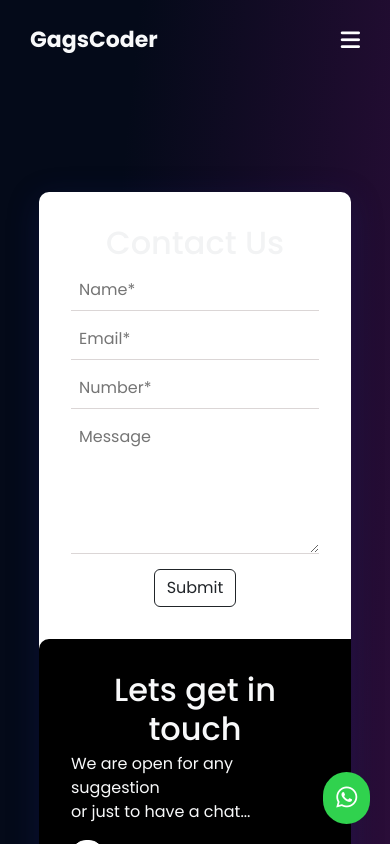
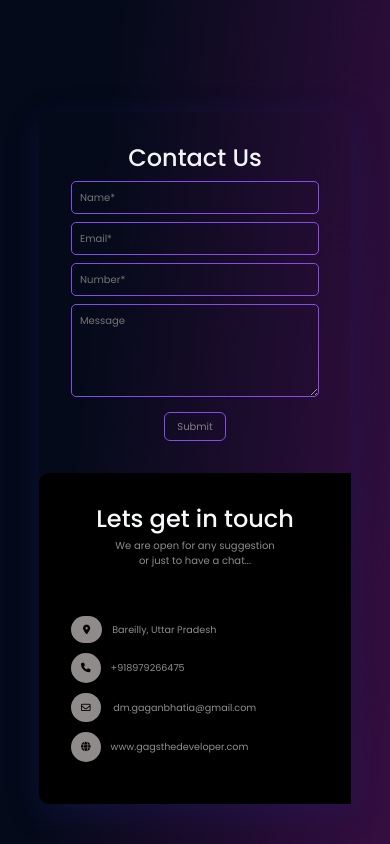
Before and after one commit to GagsBhatiaCoder/gagsportfolio, a React (Create React App) app: page /contact in a window 390 px wide. Shown: the top 844 px of the page. Built offline with nearby package versions, Linux system fonts and the light colour scheme.

Commit message:
add contact form

```diff
--- a/src/Components/Comp.css
+++ b/src/Components/Comp.css
@@ -659,7 +659,7 @@ nav ul li a {
   flex-direction: column;
   gap: 12px;
   transition: 0.3s ease-in-out;
-  border: 0.1px solid rgb(48, 110, 232);
+  border: 0.1px solid rgb(133, 76, 230);
   box-shadow: rgba(23, 92, 230, 0.15) 0px 4px 24px;
 }
 .experience-box:hover {
@@ -696,19 +696,19 @@ nav ul li a {
 /* ========================================Project Section=============================================== */
 .btn-group .btn {
   color: #fff;
-  border: 0.1px solid rgb(48, 110, 232);
+  border: 0.1px solid rgb(133, 76, 230);
   box-shadow: rgba(23, 92, 230, 0.15) 0px 4px 24px;
 }
 
 .btn-group .btn.active {
-  background-color: rgba(74, 127, 234, 0.471);
+  background-color: rgba(132, 76, 230, 0.762);
   color: #fff; /* White text color */
 }
 /* ========================================Contact form css starts here================================== */
 
 .contact-container {
   display: flex;
-  background-color: #fff;
+  background-color: none;
   width: 80%;
   margin: 7rem auto;
   border-radius: 10px;
@@ -724,61 +724,55 @@ nav ul li a {
   font-size: 3rem;
   text-align: center;
 }
+.form-subtitle {
+  color: var(--secondary-font-color);
+  text-align: center;
+}
 .form-links {
   text-decoration: none;
-  color: #fff;
+  color: var(--secondary-font-color);
 }
 .form-icon {
-  background-color: #fff;
+  background-color: var(--secondary-font-color);
   color: #000;
-  border: 1px solid #fff;
   border-radius: 30px;
   margin: 0 10px 10px 0;
+  padding: 10px;
 }
-.form-icon:hover {
-  background-image: linear-gradient(
-    to left bottom,
-    #1d24ca,
-    #0056e5,
-    #007cf5,
-    #009efb,
-    #25bdfd,
-    #54cdfd,
-    #79dcfd,
-    #9cebfe,
-    #a1f0fd,
-    #a7f5fc,
-    #aefafb,
-    #b6fffa
-  );
-}
+
 .form-input {
   border: none;
-  border-bottom: 1px solid #dbd6d6;
+  border: 0.1px solid rgb(133, 76, 230);
+  color: #fff;
+  border-radius: 5px;
   font-size: 1rem;
   margin-bottom: 0.5rem;
   outline: none;
   padding: 0.5rem;
   width: 100%;
+  background: none;
 }
 .contact-form {
   flex: 1;
   padding: 2rem;
 }
 
-.form-btn {
-  background-color: #5cce93;
-  font-size: 1rem;
-  border: none;
-  border-radius: 15px;
-  padding: 0.5rem 1rem;
+.submit-btn {
+  color: grey;
+  background: none;
+  border: 0.1px solid rgb(133, 76, 230);
 }
-.form-btn:hover {
-  background-color: #45cc86;
-  cursor: pointer;
+.submit-btn:hover {
+  border: 0.1px solid rgb(133, 76, 230);
+  background-color: rgb(133, 76, 230);
 }
+
 .loader {
   background: none;
+}
+
+.success-msg {
+  color: #fff;
 }
 
 /* ==============================Footer Css Starts Here========================= */
@@ -935,7 +929,12 @@ nav ul li a {
   }
 
   .form-title {
-    font-size: 2rem;
+    font-size: 24px;
+  }
+  .form-subtitle,
+  .submit-btn,
+  .form-input {
+    font-size: 10px;
   }
   .form-icon,
   .form-links {
--- a/src/Components/ContactForm.jsx
+++ b/src/Components/ContactForm.jsx
@@ -1,9 +1,5 @@
 import React, { useRef, useState } from 'react'
-import Footer from './Footer'
-import { Link, useNavigate } from 'react-router-dom'
-import FloatWatsappBtn from './FloatWatsappBtn'
-import { FadeLoader } from 'react-spinners'
-import Nav2 from './Nav2'
+import { Link } from 'react-router-dom'
 
 export default function ContactForm() {
     const [loading, setLoading] = useState(false)
@@ -11,8 +7,8 @@ export default function ContactForm() {
     const [email, setEmail] = useState('')
     const [number, setNumber] = useState('')
     const [message, setMessage] = useState('')
+    const [successMessage, setSuccessMessage] = useState("")
 
-    const navigate = useNavigate()
     const formRef = useRef(null);
     document.title = "PortFolio Website || Contact"
     const scriptUrl = "https://script.google.com/macros/s/AKfycbzOD1JjkWNb1NsIY7nlLetmZF9iD8DsvXoUGwjx7eQPPC2rOWJ6X9pcc4XaGc1IPH1U/exec"
@@ -20,14 +16,15 @@ export default function ContactForm() {
     const handleSubmit = (e) => {
         e.preventDefault()
         setLoading(true)
+        setSuccessMessage(''); // Clear any previous success message
+
         fetch(scriptUrl, { method: 'POST', body: new FormData(formRef.current) })
             .then(res => {
-                alert("SUCCESSFULLY SUBMITTED");
+                setSuccessMessage("Form submitted successfully!")
                 setName('');
                 setEmail('')
                 setNumber('')
                 setMessage('')
-                navigate('/contact')
                 setLoading(false)
 
 
@@ -57,22 +54,12 @@ export default function ContactForm() {
 
     return (
         <>
-
-            <Nav2 />
-            {loading && (<div className='loader' style={{ position: "fixed", top: 0, left: 0, width: "100%", height: "100%", display: "flex", justifyContent: "center", alignItems: "center", backgroundColor: "rgba(255, 255, 255, 0.8)", zIndex: 1000 }}><FadeLoader
-                color={"#000"}
-                loading={loading}
-                size={100}
-                aria-label="Loading Spinner"
-                data-testid="loader"
-            /> </div>)}
-            <FloatWatsappBtn />
-            <div className='contact-container'>
+            <div className='contact-container' id='contact'>
                 <div className='contact-details'>
                     <h4 className='form-title text-light mb-1'>Lets get in touch</h4>
-                    <p className='text-light'>We are open for any suggestion <br />or just to have a chat...</p>
+                    <p className='form-subtitle mb-5'>We are open for any suggestion <br />or just to have a chat...</p>
                     <div>
-                        <Link to="https://maps.app.goo.gl/qZZwnYHSDLvnSvPX6" className='form-links' target='_blank'><i className="fa-solid fa-location-dot form-icon" style={{ padding: "9px 12px" }}></i> C-19 Shahdana Colony Bareilly, Uttar Pradesh</Link>
+                        <Link to="https://maps.app.goo.gl/qZZwnYHSDLvnSvPX6" className='form-links' target='_blank'><i className="fa-solid fa-location-dot form-icon" style={{ padding: "9px 12px" }}></i>Bareilly, Uttar Pradesh</Link>
                     </div>
                     <div>
                         <Link to="tel:+918979266475" className='form-links'><i className="fa-solid fa-phone form-icon"></i>+918979266475</Link>
@@ -96,13 +83,35 @@ export default function ContactForm() {
                         <textarea className='form-input' name="message" id="" cols="20" rows="5"
                             placeholder='Message' value={message} onChange={handleChange}></textarea> <br />
                         <div className='d-flex justify-content-center'>
-                            <button className='btn btn-outline-dark' type='submit'> Submit </button>
+                            <button
+                                className="btn submit-btn"
+                                type="submit"
+                                disabled={loading}
+                            >
+                                {loading ? (
+                                    <>
+                                        <span
+                                            className="spinner-border spinner-border-sm"
+                                            aria-hidden="true"
+                                        ></span>
+                                        <span role="status" style={{ marginLeft: '8px' }}>
+                                            Submitting...
+                                        </span>
+                                    </>
+                                ) : (
+                                    'Submit'
+                                )}
+                            </button>
                         </div>
+                        {successMessage && (
+                            <div className="mt-3 text-center success-msg" >
+                                {successMessage}
+                            </div>
+                        )}
 
                     </form>
                 </div>
             </div>
-            <Footer />
         </>
     )
 }
--- a/src/Components/Nav2.jsx
+++ b/src/Components/Nav2.jsx
@@ -28,7 +28,7 @@ function Nav2() {
                     <li><a href="/#experience"> Experiance </a></li>
                     <li><a href="/#projects">Projects</a></li>
                     <li><a href="/#education">Education</a></li>
-                    <li><a href="/">Blog</a></li>
+                    <li><a href="/#contact">Contact</a></li>
                 </ul>
             </nav>
         </div>
--- a/src/Pages/Home.jsx
+++ b/src/Pages/Home.jsx
@@ -9,6 +9,7 @@ import Skills from '../Components/Skills'
 import Experience from '../Components/Experience'
 import Nav2 from '../Components/Nav2'
 import Education from '../Components/Education'
+import ContactForm from '../Components/ContactForm'
 
 
 
@@ -29,6 +30,7 @@ export default function Home() {
       {/* <Blog /> */}
       <PortFolio />
       <Education />
+      <ContactForm />
       <Footer />
     </ >
   )
```
Also changed, not shown: src/App.css (+0 -15 lines).
